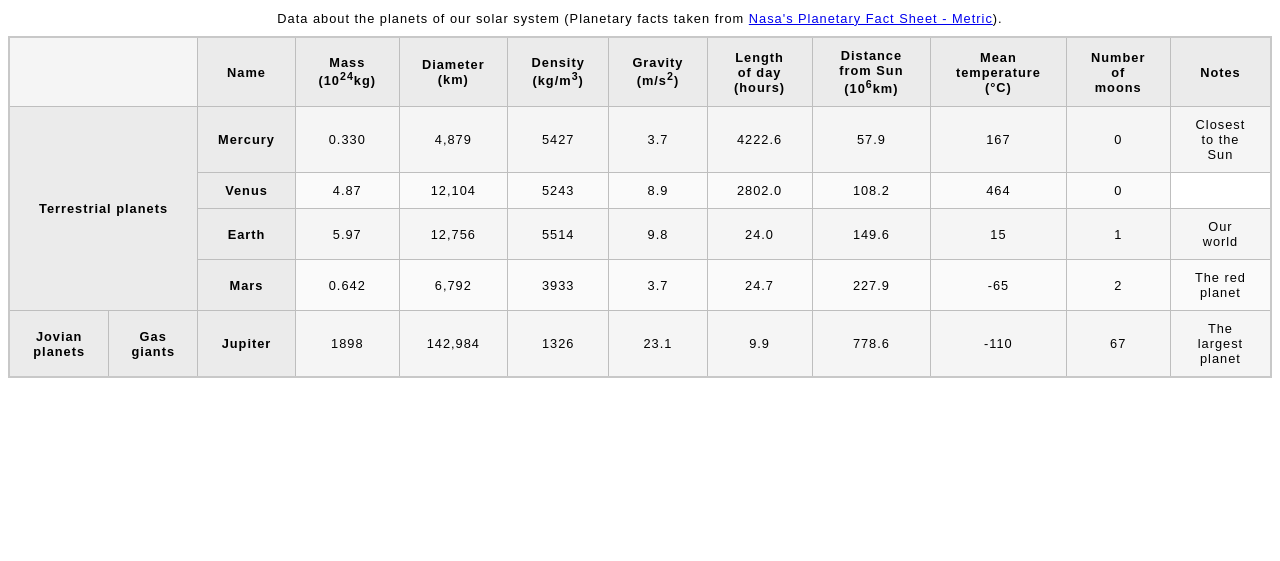
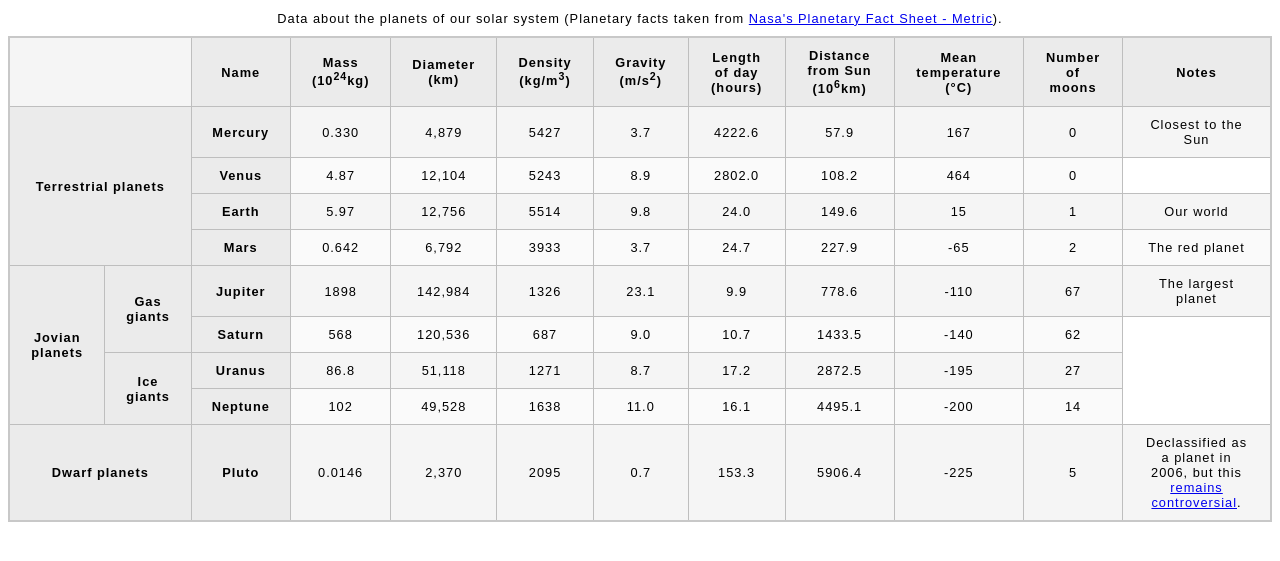
Before and after one commit to raymondchavez333/planetDataTable, a plain HTML site: page index.html in a window 1280 px wide. Shown: the part 79-640 px from the top of the page. Drawn offline with Linux system fonts and the light colour scheme.

Commit message:
Add the other necessary data in the table

```diff
--- a/index.html
+++ b/index.html
@@ -92,6 +92,53 @@
                 <td>67</td>
                 <td>The largest planet</td>
             </tr>
+            <tr>
+                <th>Saturn </th>
+                <td>568</td>
+                <td>120,536</td>
+                <td>687</td>
+                <td>9.0</td>
+                <td>10.7</td>
+                <td>1433.5</td>
+                <td>-140</td>
+                <td>62</td>
+            </tr>
+            <tr>
+                <th rowspan="2">Ice giants</th>
+                <th>Uranus</th>
+                <td>86.8</td>
+                <td>51,118</td>
+                <td>1271</td>
+                <td>8.7</td>
+                <td>17.2</td>
+                <td>2872.5</td>
+                <td>-195</td>
+                <td>27</td>
+            </tr>
+            <tr>
+                <th>Neptune </th>
+                <td>102</td>
+                <td>49,528</td>
+                <td>1638</td>
+                <td>11.0</td>
+                <td>16.1</td>
+                <td>4495.1</td>
+                <td>-200</td>
+                <td>14</td>
+            </tr>
+            <tr>
+                <th colspan="2">Dwarf planets</th>
+                <th>Pluto </th>
+                <td>0.0146</td>
+                <td>2,370</td>
+                <td>2095</td>
+                <td>0.7</td>
+                <td>153.3</td>
+                <td>5906.4</td>
+                <td>-225</td>
+                <td>5</td>
+                <td>Declassified as a planet in 2006, but this <a href="http://www.usatoday.com/story/tech/2014/10/02/pluto-planet-solar-system/16578959/">remains controversial</a>.</td>
+            </tr>
         </tbody>
     </table>
   </body>
```
